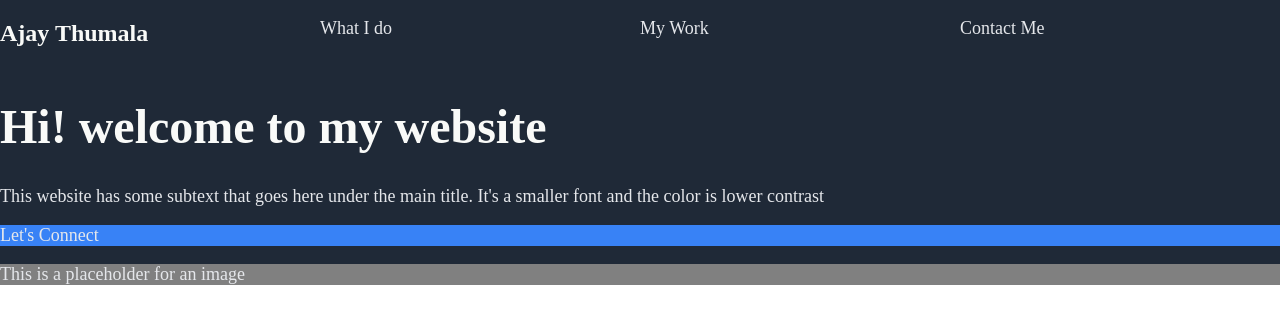
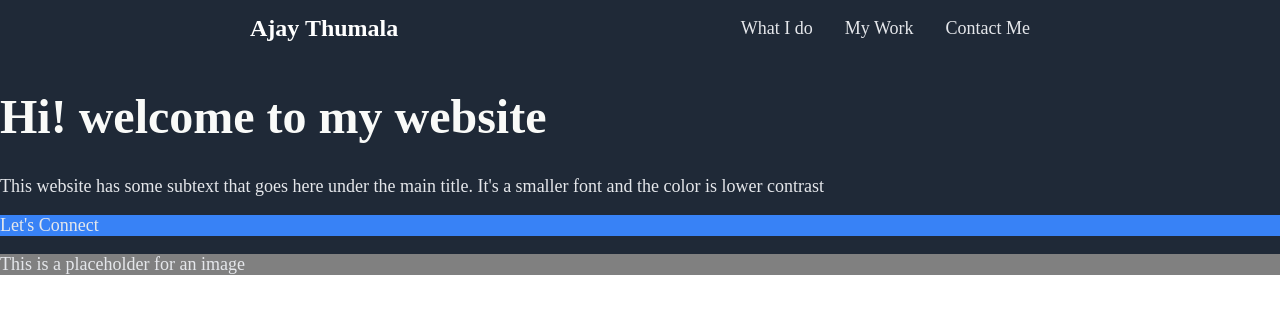
Before and after one commit to ajaythumala/odin-landing-page, a plain HTML site: page index.html in a window 1280 px wide. Drawn offline with Linux system fonts and the light colour scheme.

Commit message:
Format navingation bar in arrangement and style

```diff
--- a/index.html
+++ b/index.html
@@ -10,10 +10,12 @@
 <body>
     <div class="hero-header">
         <div class="navigation">
-           <h2>Ajay Thumala</h2>
-           <p>What I do</p>
-           <p>My Work</p>
-           <p>Contact Me</p>
+           <div class="logo">Ajay Thumala</div>
+           <ul>
+                <li>What I do</li>
+                <li>My Work</li>
+                <li>Contact Me</li>
+           </ul>
         </div>
 
         <div class ="header-content">
--- a/style.css
+++ b/style.css
@@ -4,11 +4,6 @@ body {
 
 .hero-header {
     background-color: #1F2937;
-
-}
-
-.hero-header h2 {
-    font-size: 24px;
 }
 
 p {
@@ -37,8 +32,28 @@ p {
 
 .navigation {
     display: flex;
+    align-items:center;
+    color: white;
+    justify-content: space-between;
+    /* border: 2px solid red; */
 }
 
-.navigation h2, p {
-    flex: 1;
+.navigation ul{
+    display: flex;
+    list-style: none;
+    color: white;
+    margin-right: 250px;
+    gap: 32px;
+    font-size: 18px;
+    color: #E5E7EB;
+    /* border: 2px solid green; */
+    padding: 0;
 }
+
+.logo {
+    font-size: 24px;
+    font-weight: 900;
+    margin-left: 250px;
+    /* border: 2px solid green; */
+    padding: 0;
+}
```
